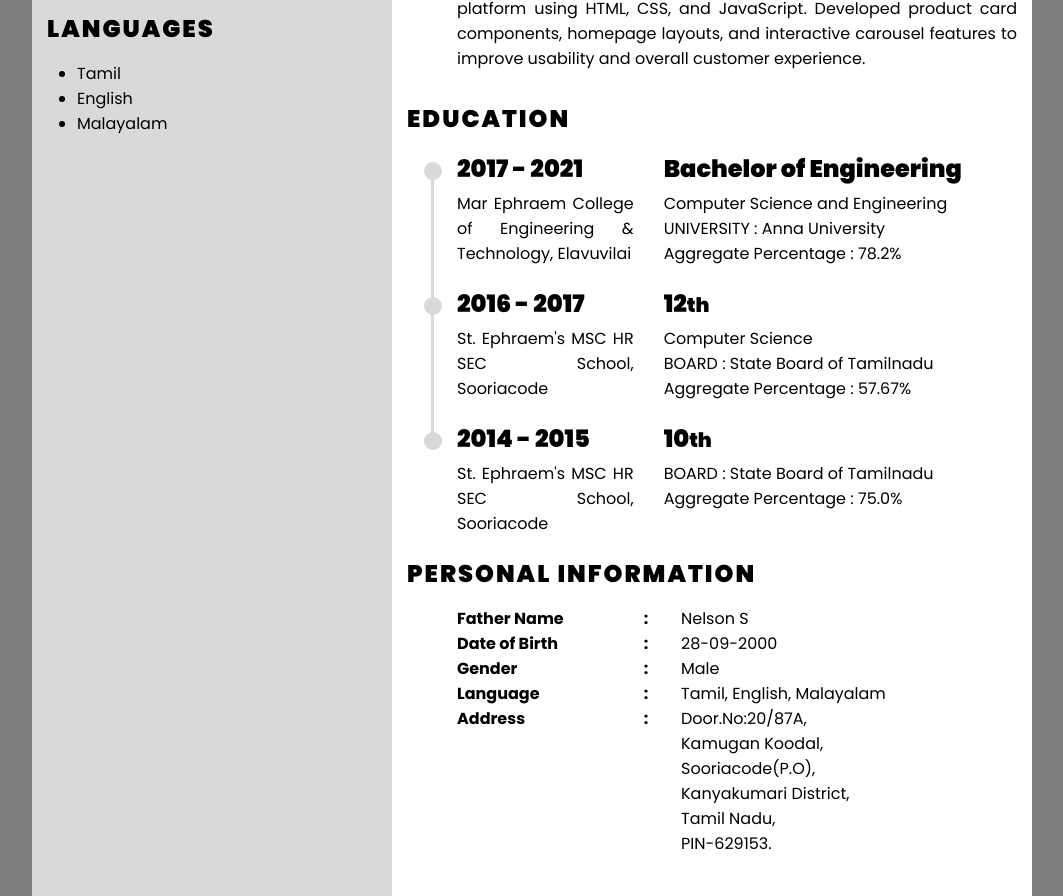
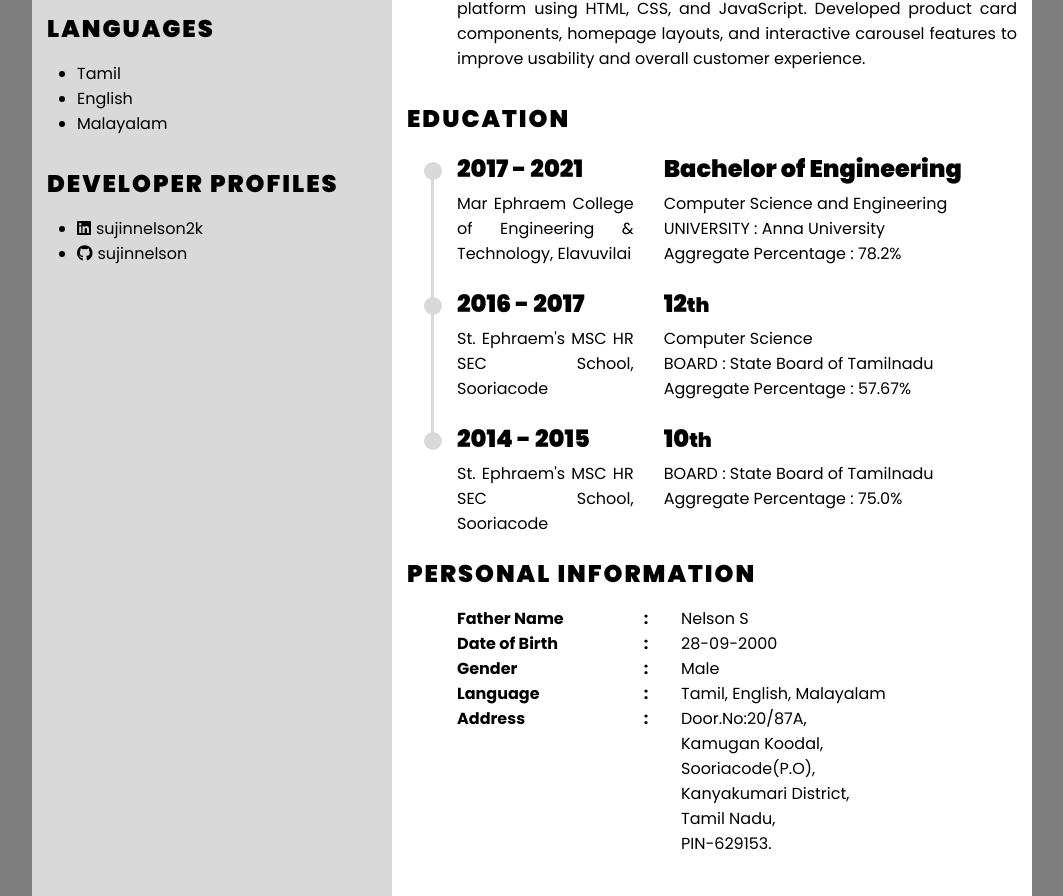
Before and after one commit to sujinnelson/sujinnelson2k, a website: page index.html in a window 1280 px wide. Shown: the part 943-1839 px from the top of the page, without its empty margins (108-1171 px from the left). Drawn offline with Linux system fonts and the light colour scheme.

Commit message:
Add developer profiles and link styles
Insert a "Developer Profiles" section in the technical column with LinkedIn and GitHub links (index.html). Update SCSS to style paragraph links and icon spacing (remove underline, inherit paragraph color, add i margin-right) and fix paragraph formatting; regenerate style.css and its source map to include these compiled changes.

```diff
--- a/assets/scss/style.scss
+++ b/assets/scss/style.scss
@@ -94,7 +94,16 @@ body {
                 }
 
                 p {
-                    color: var(--paragraphColor)
+                    color: var(--paragraphColor);
+
+                    a {
+                        text-decoration: none;
+                        color: var(--paragraphColor);
+
+                        i {
+                            margin-right: 5px;
+                        }
+                    }
                 }
             }
         }
@@ -282,7 +291,8 @@ body {
 
             p {
                 margin: 0;
-                color: var(--paragraphColor);text-align: justify;
+                color: var(--paragraphColor);
+                text-align: justify;
 
             }
         }
--- a/index.html
+++ b/index.html
@@ -119,6 +119,13 @@
                         <li>
                             <p>Malayalam</p>
                         </li>
+                    </ul>
+                </div>
+                <div class="technical-content">
+                    <h4 class="title">Developer Profiles</h4>
+                    <ul>
+                        <li><p><a href="https://www.linkedin.com/in/sujinnelson2k/" target="_blank" rel="noopener noreferrer"><i class="fa-brands fa-linkedin"></i>sujinnelson2k</a></p></li>
+                        <li><p><a href="https://github.com/sujinnelson" target="_blank" rel="noopener noreferrer"><i class="fa-brands fa-github"></i>sujinnelson</a></p></li>
                     </ul>
                 </div>
             </div>
```
Also changed, not shown: assets/css/style.css, 1 other file.
